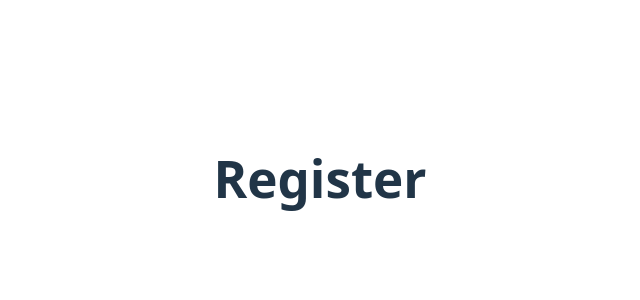
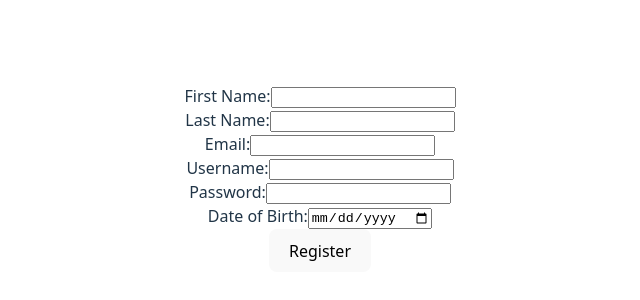
Before and after one commit to ssy80/matcha, a React app in the folder frontend/: page /register in a window 1280 px wide. Shown: the part 222-522 px from the top of the page, without its empty margins (320-960 px from the left). Built offline with nearby package versions, Linux system fonts and the light colour scheme; the HTML template or start-up script is replaced by a standard one.

Commit message:
Registration page completed

```diff
--- /dev/null
+++ b/frontend/src/api/axios.ts
@@ -0,0 +1,21 @@
+import axios from 'axios';
+
+// 1. Create a preset version of axios with your backend URL
+const api = axios.create({
+  baseURL: 'http://localhost:3000/api',
+  headers: {
+    'Content-Type': 'application/json',
+  },
+});
+
+// 2. Before any request leaves the browser, this function checks if we have a token.
+// If we do, it pins it to the request header so the server knows who we are.
+api.interceptors.request.use((config) => {
+  const token = localStorage.getItem('token');
+  if (token) {
+    config.headers.Authorization = `Bearer ${token}`;
+  }
+  return config;
+});
+
+export default api;
--- a/frontend/src/pages/Register.tsx
+++ b/frontend/src/pages/Register.tsx
@@ -1,10 +1,63 @@
-// This is a placeholder for a register page component
+import { useState } from 'react';
+import React from 'react'
+import api from '../api/axios';
 
 const Register = () => {
+
+    const [first_name, setFirstName] = useState('');
+    const [last_name, setLastName] = useState('');
+    const [email, setEmail] = useState('');
+    const [username, setUsername] = useState('');
+    const [user_password, setUserPassword] = useState('');
+    const [date_of_birth, setDateOfBirth] = useState('');
+
+    const handleSubmit = async (event: React.FormEvent) => {
+        event.preventDefault();
+
+        try {
+            const response = await api.post('/users/register', {
+                email,
+                username,
+                first_name,
+                last_name,
+                user_password,
+                date_of_birth
+            });
+            console.log('Sever says:', response.data);
+            alert('Registration is confirmed! Check email to activate the account');
+        } catch (error: any) {
+            console.error('Error during registration', error);
+            alert('Registration failed: ' + (error.response?.data?.error || error.message));
+        }
+    };
     return (
-        <div>
-            <h1>Register</h1>
-        </div>
+        <form onSubmit={handleSubmit}>
+            <div>
+                <label>First Name:</label>
+                <input type="text" value={first_name} onChange={e => setFirstName(e.target.value)} />
+            </div>
+            <div>
+                <label>Last Name:</label>
+                <input type="text" value={last_name} onChange={e => setLastName(e.target.value)} />
+            </div>
+            <div>
+                <label>Email:</label>
+                <input type="email" value={email} onChange={e => setEmail(e.target.value)} />
+            </div>
+            <div>
+                <label>Username:</label>
+                <input type="text" value={username} onChange={e => setUsername(e.target.value)} />
+            </div>
+            <div>
+                <label>Password:</label>
+                <input type="password" value={user_password} onChange={e => setUserPassword(e.target.value)} />
+            </div>
+            <div>
+                <label>Date of Birth:</label>
+                <input type="date" value={date_of_birth} onChange={e => setDateOfBirth(e.target.value)} />
+            </div>
+            <button type="submit">Register</button>
+        </form>
     );
 };
 
```
Also changed, not shown: 1 other file (tests, documents, lock files or other folders).
